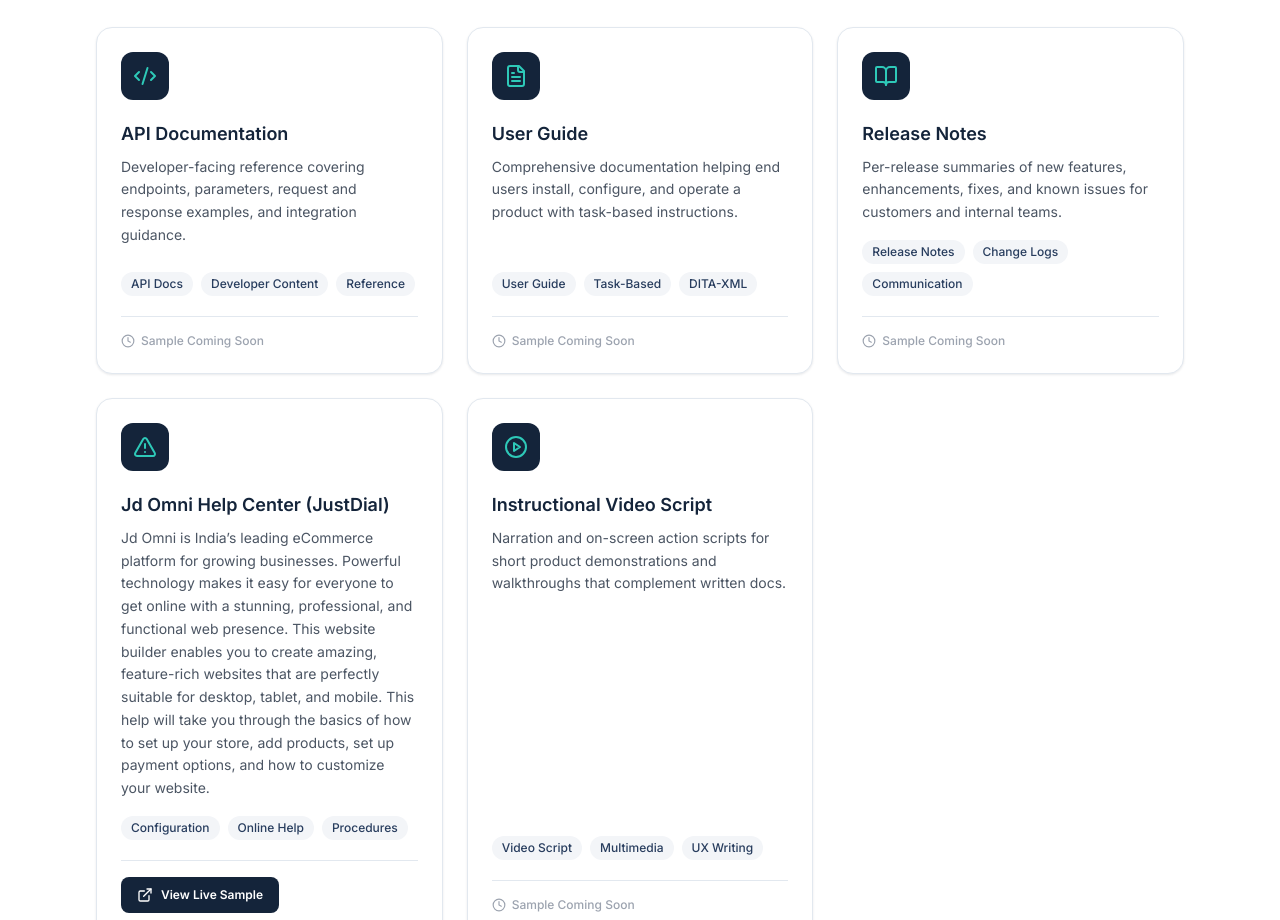
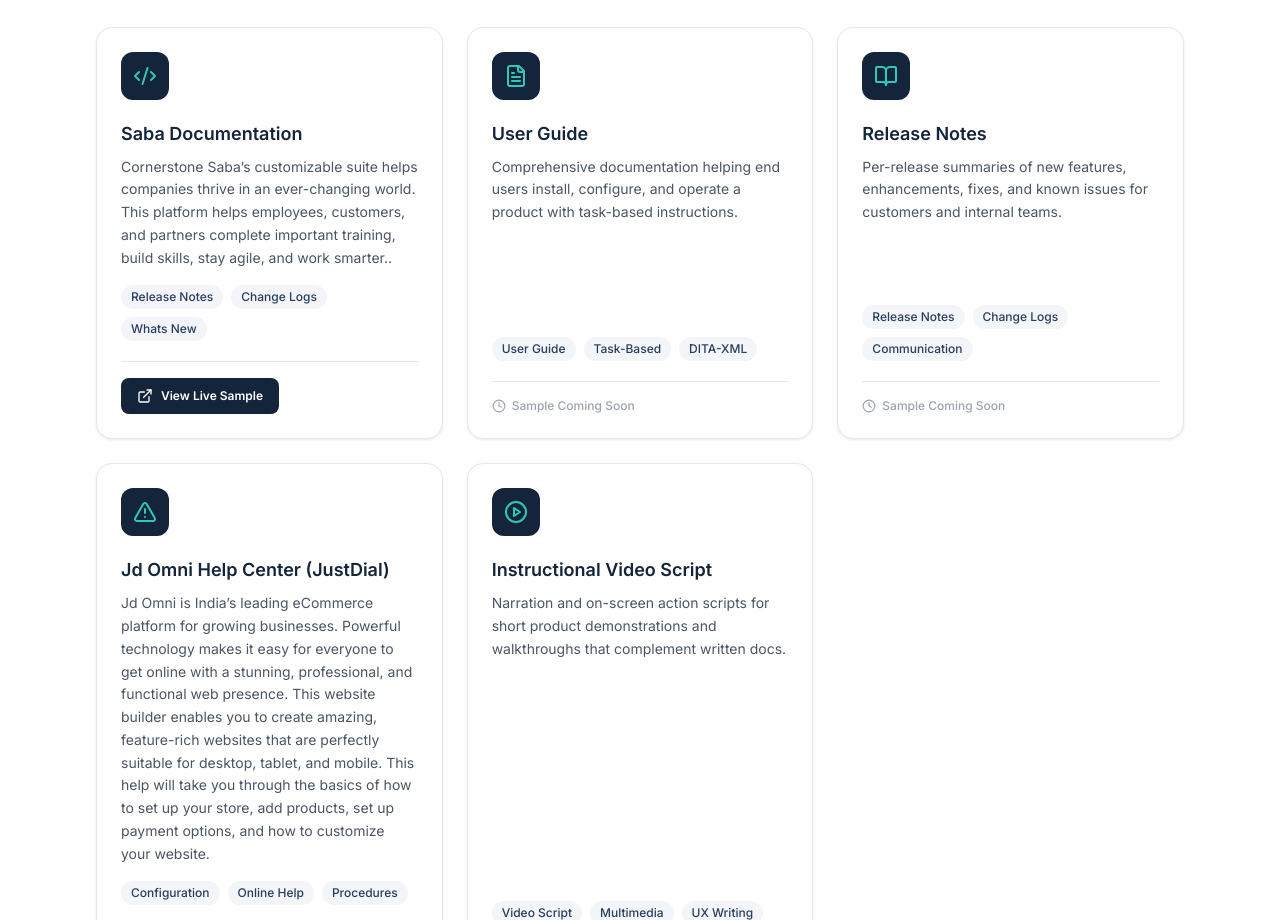
Before and after one commit to mahadevbabies7-creator/senior-technical-writer-portfolio, a React (Vite) app: page / in a window 1280 px wide. Shown: the part 3780-4700 px from the top of the page. Built offline with nearby package versions, Linux system fonts and the light colour scheme.

Commit message:
Update portfolio.ts

```diff
--- a/src/data/portfolio.ts
+++ b/src/data/portfolio.ts
@@ -177,12 +177,12 @@ export type PortfolioItem = {
 
 export const portfolio: PortfolioItem[] = [
   {
-    type: 'API Documentation',
+    type: 'Saba Documentation',
     description:
-      'Developer-facing reference covering endpoints, parameters, request and response examples, and integration guidance.',
-    tags: ['API Docs', 'Developer Content', 'Reference'],
+      'Cornerstone Saba’s customizable suite helps companies thrive in an ever-changing world. This platform helps employees, customers, and partners complete important training, build skills, stay agile, and work smarter..',
+    tags: ['Release Notes', 'Change Logs', 'Whats New'],
     icon: Code2,
-    sampleUrl: '',
+    sampleUrl: 'https://help.sabacloud.com/sabacloud/index.html',
     caseStudy: {
       overview: '',
       audience: '',
```
